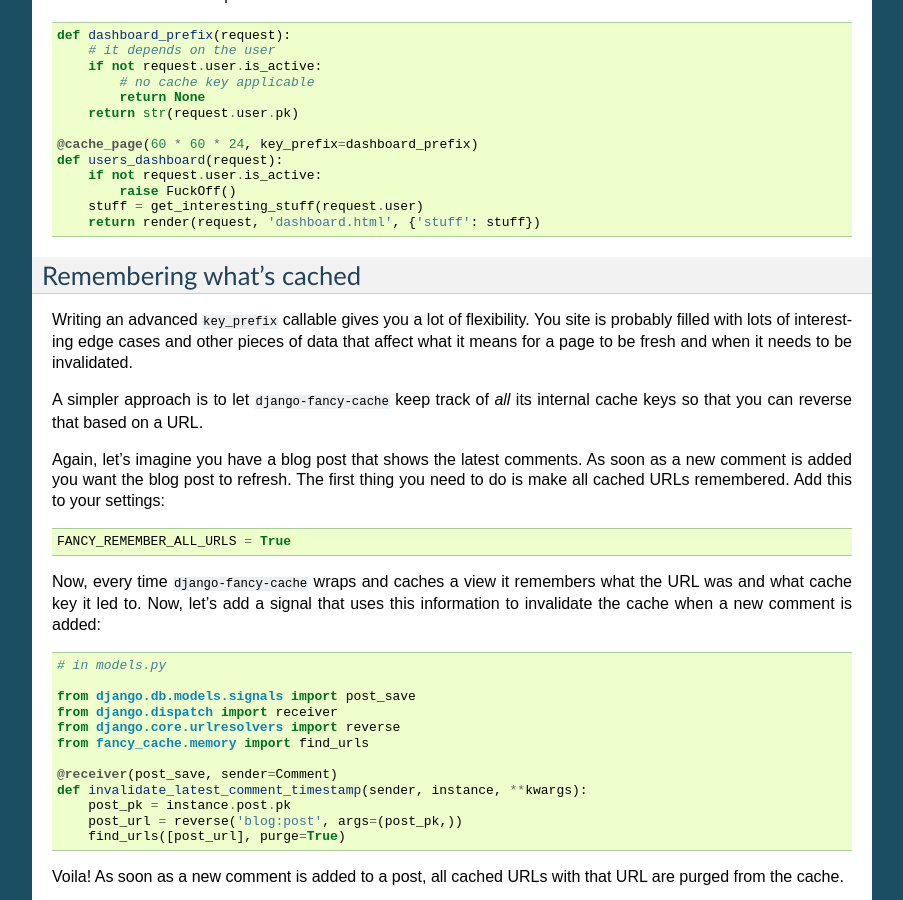
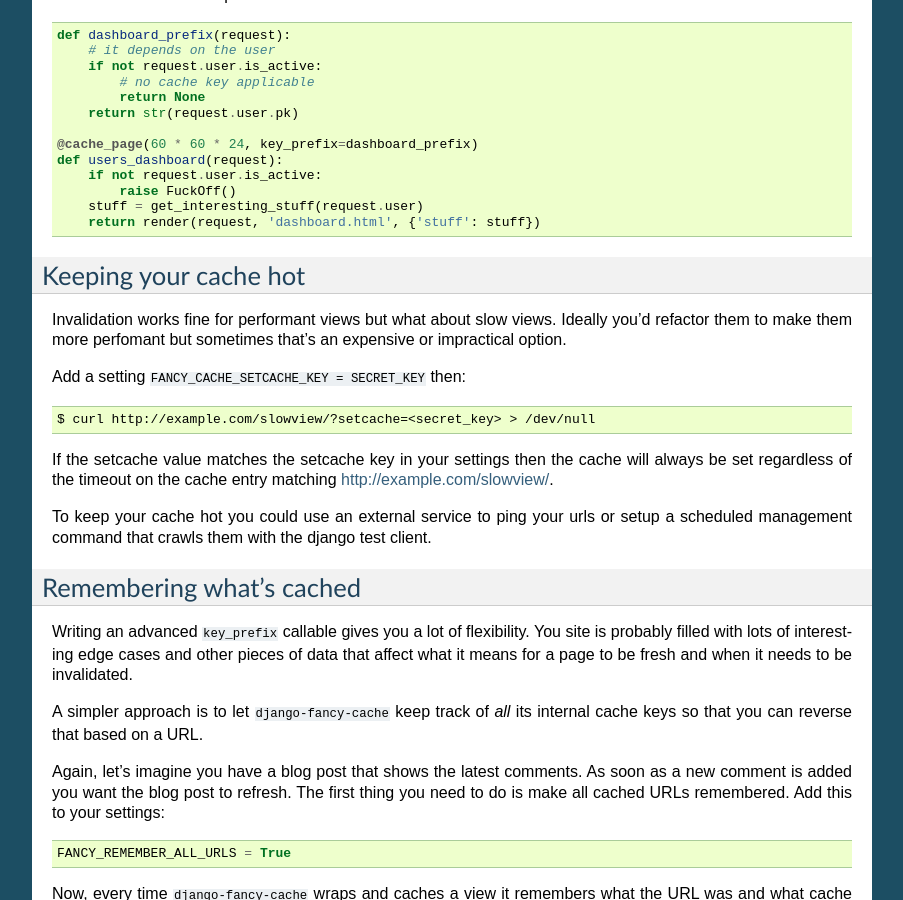
Before and after one commit to peterbe/django-fancy-cache, a Sphinx documentation site: the page built from docs/gettingfancy.rst, in a window 1280 px wide and 900 px high, scrolled down 1496 px. Shown: the whole window, without its empty margins (198-1101 px from the left). Built offline with Sphinx 7.4.7, drawn with Linux system fonts in a browser that asks for light colours; some of the changed text lies outside the part shown.

Commit message:
setcache docs

```diff
--- a/docs/gettingfancy.rst
+++ b/docs/gettingfancy.rst
@@ -112,6 +112,26 @@ example of that::
             raise FuckOff()
         stuff = get_interesting_stuff(request.user)
         return render(request, 'dashboard.html', {'stuff': stuff})
+
+
+Keeping your cache hot
+-----------------------
+
+Invalidation works fine for performant views but what about slow views.
+Ideally you'd refactor them to make them more perfomant but sometimes that's
+an expensive or impractical option.
+
+Add a setting ``FANCY_CACHE_SETCACHE_KEY = SECRET_KEY`` then::
+
+    $ curl http://example.com/slowview/?setcache=<secret_key> > /dev/null
+
+If the setcache value matches the setcache key in your settings then the cache
+will always be set regardless of the timeout on the cache entry matching
+http://example.com/slowview/.
+
+To keep your cache hot you could use an external service to ping your
+urls or setup a scheduled management command that crawls them with the
+django test client.
 
 
 Remembering what's cached
```
